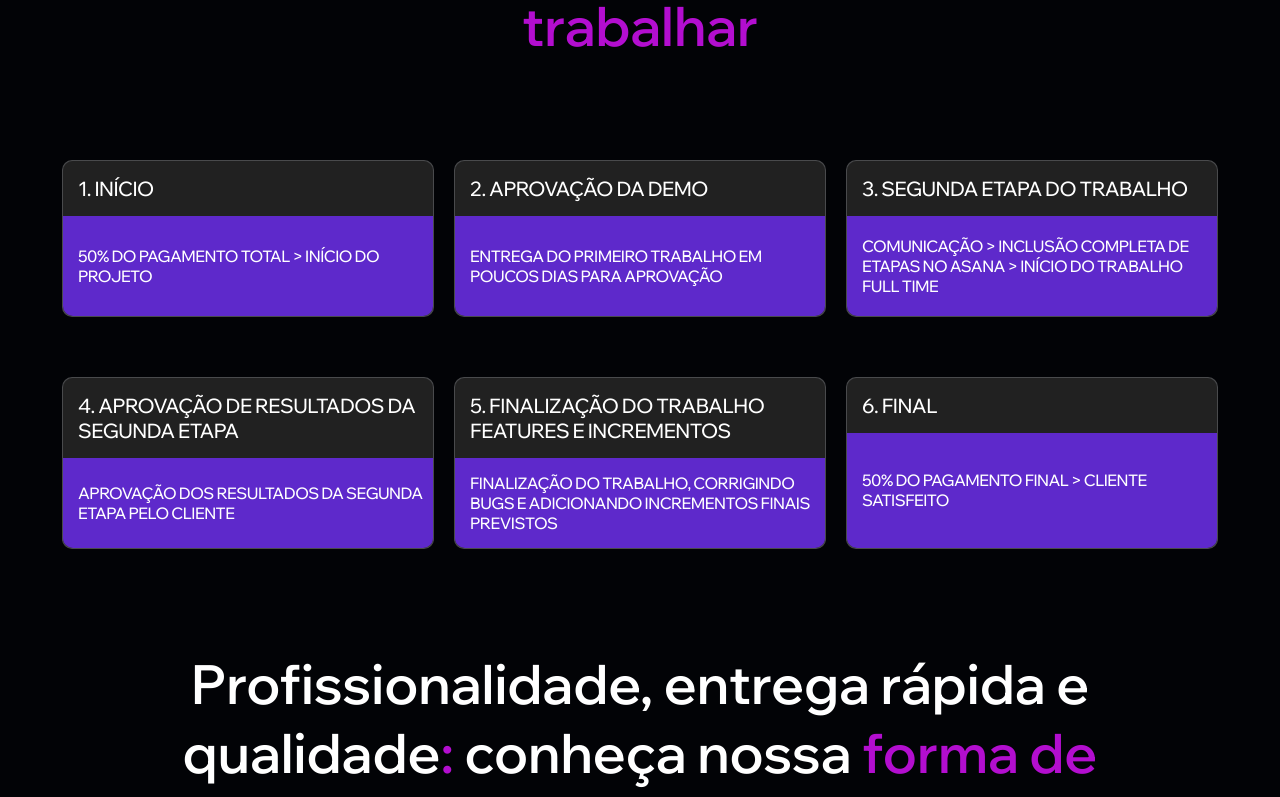
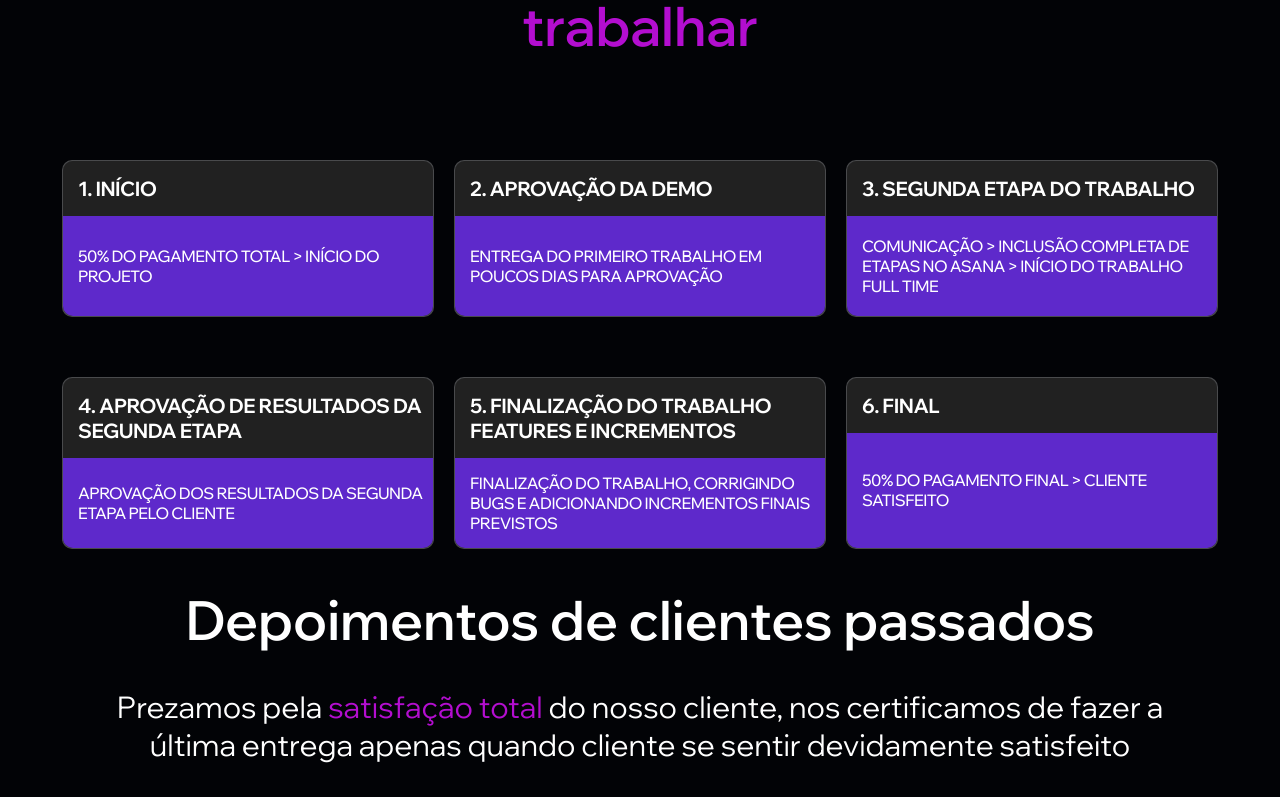
Before and after one commit to brenio55/divsec, a React (Vite) app: page / in a window 1280 px wide. Shown: the part 2000-2797 px from the top of the page. Built offline with nearby package versions, Linux system fonts and the light colour scheme.

Commit message:
fix: corrected lastRatings file name

```diff
--- a/src/css/App.css
+++ b/src/css/App.css
@@ -11,16 +11,6 @@ body {
   background: #020306;
 }
 
-.banner {
-  background-image: linear-gradient(to bottom, #020306, #101d41, #2e2c78, #6830a9, #b30ecf);
-  display: block;
-  width: 100%;
-  height: 929px;
-  position: absolute;
-  top: 0px;
-  z-index: 0;
-}
-
 .flex {
   display: flex;
 }
@@ -29,6 +19,9 @@ body {
 }
 .flex.spaceEvenly {
   justify-content: space-evenly;
+}
+.flex.center {
+  justify-content: center;
 }
 
 header {
@@ -226,8 +219,10 @@ section.workFlow .scrollBar {
   gap: 20px;
   margin: 60px auto;
 }
-
-.step {
+section.workFlow .scrollBar:last-child {
+  margin-bottom: 0;
+}
+section.workFlow .step {
   font-weight: 500;
   letter-spacing: -0.5px;
   background-color: rgba(255, 255, 255, 0.2);
@@ -240,8 +235,7 @@ section.workFlow .scrollBar {
   justify-content: space-around;
   border: 1px solid rgba(255, 255, 255, 0.1);
 }
-
-.stepTitle, .stepDescription {
+section.workFlow .step .stepTitle, section.workFlow .step .stepDescription {
   padding-left: 15px;
   padding-right: 0;
   padding-top: 15px;
@@ -250,20 +244,29 @@ section.workFlow .scrollBar {
   flex-direction: column;
   justify-content: center;
 }
-
-.stepTitle p, .stepDescription p {
+section.workFlow .step .stepTitle p, section.workFlow .step .stepDescription p {
   margin: 0;
   font-size: 20px;
 }
-
-.stepTitle {
+section.workFlow .step .stepTitle {
   border-radius: 10px 10px 0 0;
   background-color: #212121;
+  font-weight: 700;
 }
-
-.stepDescription {
+section.workFlow .step .stepDescription {
   background-color: #5e29cb;
   width: calc(100% - 15px);
   height: 100%;
   border-radius: 0 0 10px 10px;
+}
+
+section.lastRatings h2 {
+  margin-top: 36px;
+  margin-bottom: 4px;
+}
+section.lastRatings h3 {
+  text-align: center;
+  width: 1110px;
+  font-size: 30px;
+  font-weight: lighter;
 }/*# sourceMappingURL=App.css.map */
--- a/src/pages/main/LastRatings.jsx
+++ /dev/null
@@ -1,13 +0,0 @@
-function LastRatings(){
-    return (
-        <>
-        <section className="lastRatings">
-            <h2 className="titlesIntro">Profissionalidade, entrega rápida e qualidade<span className="purpleColor">:</span> conheça nossa <span className="purpleColor">forma de trabalhar</span></h2>
-
-            <h3 className=""><span className="purpleColor">Prezamos pela satisfação total</span> do nosso cliente, nos certificamos de fazer a última entrega apenas quando cliente se sentir devidamente satisfeito</h3>
-        </section>
-        </>
-    )
-}
-
-export default LastRatings
--- a/src/pages/main/Main.jsx
+++ b/src/pages/main/Main.jsx
@@ -4,7 +4,7 @@ import Header from '../../mainComponents/main/Header'
 import Banner from './Banner'
 import Services from './Services'
 import Workflow from './Workflow'
-import LastRatings from './lastRatings'
+import Ratings from './Ratings'
 
 
 
@@ -18,7 +18,7 @@ function Main() {
         <Banner></Banner>
         <Services></Services>
         <Workflow></Workflow>
-        <LastRatings></LastRatings>
+        <Ratings></Ratings>
     </>
   )
 }
--- /dev/null
+++ b/src/pages/main/Ratings.jsx
@@ -0,0 +1,15 @@
+function Ratings(){
+    return (
+        <>
+        <section className="lastRatings">
+            <h2 className="titlesIntro">Depoimentos
+            de clientes passados</h2>
+            <div className="flex center">
+                <h3 className="">Prezamos pela <span className="purpleColor">satisfação total</span> do nosso cliente, nos certificamos de fazer a última entrega apenas quando cliente se sentir devidamente satisfeito</h3>
+            </div>
+        </section>
+        </>
+    )
+}
+
+export default Ratings
--- a/src/sass/App.scss
+++ b/src/sass/App.scss
@@ -12,15 +12,15 @@ body {
   background: #020306;
 }
 
-.banner {
-  background-image: linear-gradient(to bottom, #020306, #101d41, #2e2c78, #6830a9, #b30ecf);
-  display: block;
-  width: 100%;
-  height: 929px;
-  position: absolute;
-  top: 0px;
-  z-index: 0;
-}
+// .banner {
+//   background-image: linear-gradient(to bottom, #020306, #101d41, #2e2c78, #6830a9, #b30ecf);
+//   display: block;
+//   width: 100%;
+//   height: 929px;
+//   position: absolute;
+//   top: 0px;
+//   z-index: 0;
+// } /* banner antigo **/
 
 .flex {
   display: flex;
@@ -30,6 +30,9 @@ body {
   }
   &.spaceEvenly {
     justify-content: space-evenly;
+  }
+  &.center{
+    justify-content: center;
   }
 }
 
@@ -259,14 +262,11 @@ section.workFlow{
         flex-direction: row;
         gap: 20px;
         margin: 60px auto;
+
+        &:last-child{
+            margin-bottom: 0;
         }
     }
-
-
-
-
-
-
 
     .step {
         font-weight: 500;
@@ -280,7 +280,6 @@ section.workFlow{
         flex-direction: column;
         justify-content: space-around;
         border: 1px solid rgba(255,255,255,0.1);
-}
 
         .stepTitle, .stepDescription {
             padding-left: 15px;
@@ -300,11 +299,27 @@ section.workFlow{
         .stepTitle {
             border-radius: 10px 10px 0 0;
             background-color: #212121;
+            font-weight: 700;
         }
-
         .stepDescription {
             background-color: #5e29cb;
             width: calc(100% - 15px);
             height: 100%;
             border-radius: 0 0 10px 10px;
           }
+
+      }
+}
+
+section.lastRatings{
+    h2{
+        margin-top: 36px;
+        margin-bottom: 4px;
+    }
+    h3{
+        text-align: center;
+        width: 1110px;
+        font-size: 30px;
+        font-weight: lighter;
+    }
+}
```
Also changed, not shown: 1 other file (tests, documents, lock files or other folders). Lines whose indentation alone changed are shown as unchanged.
